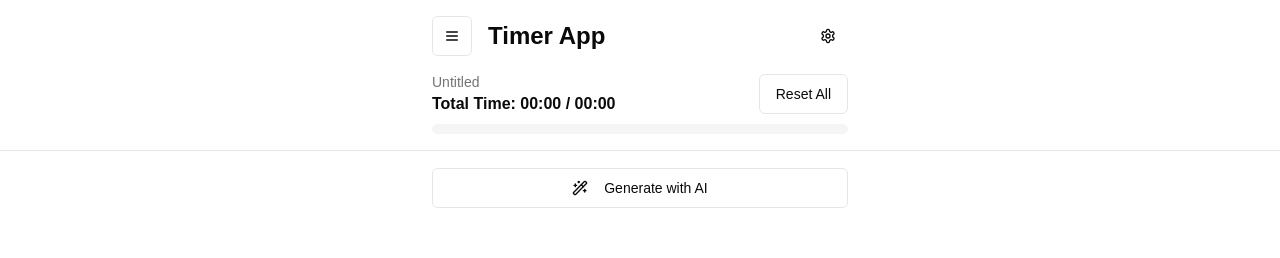
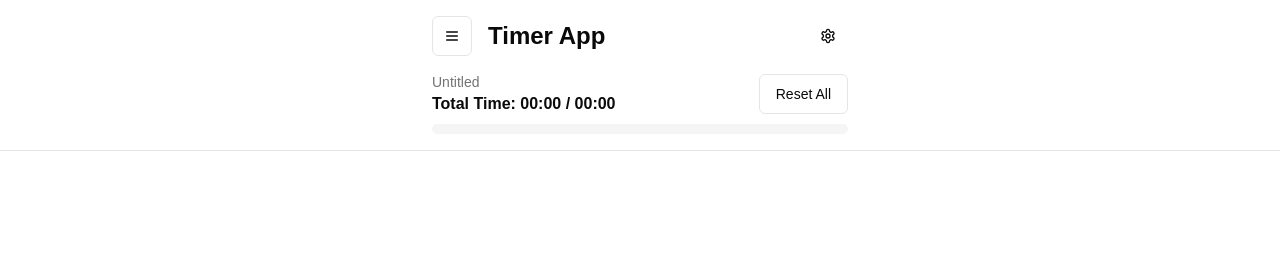
Before and after one commit to naggarwal/timer-app, a Next.js app: page / in a window 1280 px wide. Shown: the top 258 px of the page. Built offline with nearby package versions, Linux system fonts and the light colour scheme.

Commit message:
move ai to the menu

```diff
--- a/src/components/header.tsx
+++ b/src/components/header.tsx
@@ -13,6 +13,8 @@ import { useToast } from "@/hooks/use-toast";
 import { Trash2 } from 'lucide-react';
 import { ImportExportDialog } from "@/components/import-export-dialog";
 import { SettingsDialog } from "@/components/settings-dialog";
+import { AITimerDialog } from "@/components/timer/ai-timer-dialog";
+import { Wand2 } from "lucide-react";
 
 interface Timer {
   id: number;
@@ -51,6 +53,7 @@ export function Header({
   const [activeTimerSetName, setActiveTimerSetName] = useState('');
   const [savedTimerSets, setSavedTimerSets] = useState<Record<string, { name: string; timers: Timer[] }>>({});
   const [isImportExportOpen, setIsImportExportOpen] = useState(false);
+  const [isAIDialogOpen, setIsAIDialogOpen] = useState(false);
 
   useEffect(() => {
     const savedSets = JSON.parse(localStorage.getItem('savedTimerSets') || '{}');
@@ -109,6 +112,10 @@ export function Header({
     });
   };
 
+  const handleAcceptAITimers = (newTimers: Timer[]) => {
+    setTimers(prevTimers => [...prevTimers, ...newTimers]);
+  };
+
   return (
     <div className="fixed top-0 left-0 right-0 bg-background/95 backdrop-blur supports-[backdrop-filter]:bg-background/60 z-50 border-b">
       <div className="max-w-md mx-auto p-4">
@@ -128,6 +135,10 @@ export function Header({
                   setActiveTimerSetName('');
                   onClearTimers();
                 }}>Clear All Timers</DropdownMenuItem>
+                <DropdownMenuItem onSelect={() => setIsAIDialogOpen(true)}>
+                  <Wand2 className="mr-2 h-4 w-4" />
+                  Generate with AI
+                </DropdownMenuItem>
               </DropdownMenuContent>
             </DropdownMenu>
             <h1 className="text-2xl font-bold">Timer App</h1>
@@ -216,6 +227,12 @@ export function Header({
             });
           }}
         />
+
+        <AITimerDialog
+          open={isAIDialogOpen}
+          onOpenChange={setIsAIDialogOpen}
+          onAcceptTimers={handleAcceptAITimers}
+        />
       </div>
     </div>
   );
--- a/src/components/timer-app.tsx
+++ b/src/components/timer-app.tsx
@@ -9,8 +9,6 @@ import { Plus, Play, Pause, Trash2, Edit2, MoveUp, MoveDown } from 'lucide-react
 import { Header } from "@/components/header"
 import { TimerFooter } from "@/components/timer/timer-footer"
 import { TimerList } from "@/components/timer/timer-list"
-import { AITimerDialog } from "@/components/timer/ai-timer-dialog"
-import { Wand2 } from "lucide-react"
 
 interface Timer {
   id: number;
@@ -36,7 +34,6 @@ export function TimerAppComponent() {
   const [editSeconds, setEditSeconds] = useState('')
   const [editName, setEditName] = useState('')
   const [showConfirmation, setShowConfirmation] = useState(false);
-  const [aiDialogOpen, setAiDialogOpen] = useState(false)
 
   // New ref to store current time
   const timeRef = useRef({ timers, remainingTotalTime });
@@ -278,10 +275,6 @@ export function TimerAppComponent() {
     },
   ];
 
-  const handleAcceptAITimers = useCallback((newTimers: Timer[]) => {
-    setTimers(prevTimers => [...prevTimers, ...newTimers])
-  }, [])
-
   return (
     <div className="min-h-screen">
       <Header
@@ -296,15 +289,6 @@ export function TimerAppComponent() {
         onToggleSpeech={() => setIsSpeechEnabled(!isSpeechEnabled)}
       />
       <div className="p-4 max-w-md mx-auto mt-[120px] mb-[88px]">
-        <Button
-          variant="outline"
-          className="w-full mb-4"
-          onClick={() => setAiDialogOpen(true)}
-        >
-          <Wand2 className="mr-2 h-4 w-4" />
-          Generate with AI
-        </Button>
-
         <TimerList
           timers={timers}
           formatTime={formatTime}
@@ -322,12 +306,6 @@ export function TimerAppComponent() {
           setNewTimerMinutes={setNewTimerMinutes}
           setNewTimerSeconds={setNewTimerSeconds}
           setNewTimerName={setNewTimerName}
-        />
-
-        <AITimerDialog
-          open={aiDialogOpen}
-          onOpenChange={setAiDialogOpen}
-          onAcceptTimers={handleAcceptAITimers}
         />
 
         <Dialog open={editingTimer !== null} onOpenChange={(open) => !open && setEditingTimer(null)}>
```
